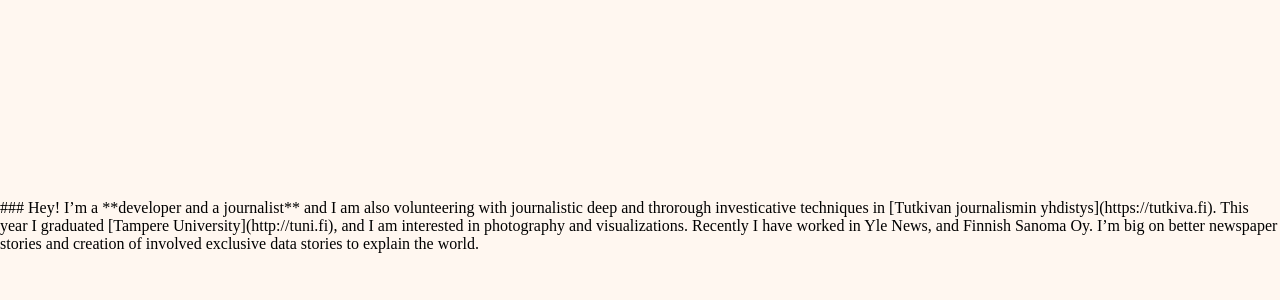
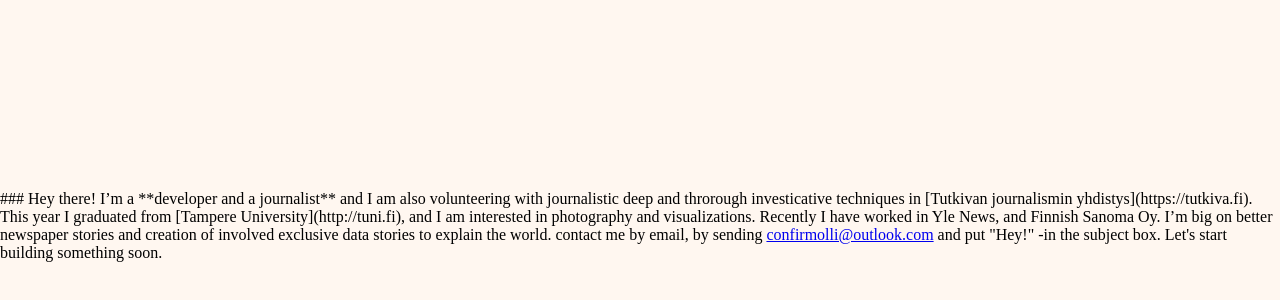
Before and after one commit to ollipiet/ollipiet.github.io, a plain HTML site: page index.html in a window 1280 px wide. Shown: the part 174-474 px from the top of the page. Drawn offline with nearby package versions, Linux system fonts and the light colour scheme.

Commit message:
touches some styles and creates email contact

```diff
--- a/index.html
+++ b/index.html
@@ -24,8 +24,8 @@
 
       :host {
         --s: 23px; /* control the size */
-        --c1: #71c2b1;
-        --c2: #94c7b6;
+        --c1: #415c56;
+        --c2: #063223;
 
         --g1: / calc(2 * var(--s)) calc(2 * var(--s))
           radial-gradient(at 100% 0, var(--c2) 17.5%, #0000 18%);
@@ -87,6 +87,17 @@
           color: #ffffff;
           text-
         }
+      }
+
+      #blur {
+        --r: 5px;
+        position: absolute;
+        bottom: 100vh;
+        filter: blur(5px);
+      }
+
+      #blur, .text::before {
+        transform: translate(-0.125em, -0.125em);
       }
 
       fieldset {
@@ -207,14 +218,18 @@
 </template>
 
 <bio-machine>
-  <div>### Hey!
+  <div>### Hey there!
 
 I’m a **developer and a journalist** and I am also volunteering with journalistic deep and throrough investicative techniques in [Tutkivan journalismin yhdistys](https://tutkiva.fi).
 
-This year I graduated [Tampere University](http://tuni.fi), and I am interested in photography and visualizations.
+This year I graduated from [Tampere University](http://tuni.fi), and I am interested in photography and visualizations.
 
 Recently I have worked in Yle News, and Finnish Sanoma Oy.
 
-I’m big on better newspaper stories and creation of involved exclusive data stories to explain the world.</div>
+I’m big on better newspaper stories and creation of involved exclusive data stories to explain the world.
+
+contact me by email, by sending <a href="mailto:confirmolli@outlook.com">confirmolli@outlook.com</a> and put <span id="blur">"</span>Hey!<span id="blur">"</span> -in the subject box. Let's start building something soon.
+</div>
+
 </bio-machine>
 </body>
```
